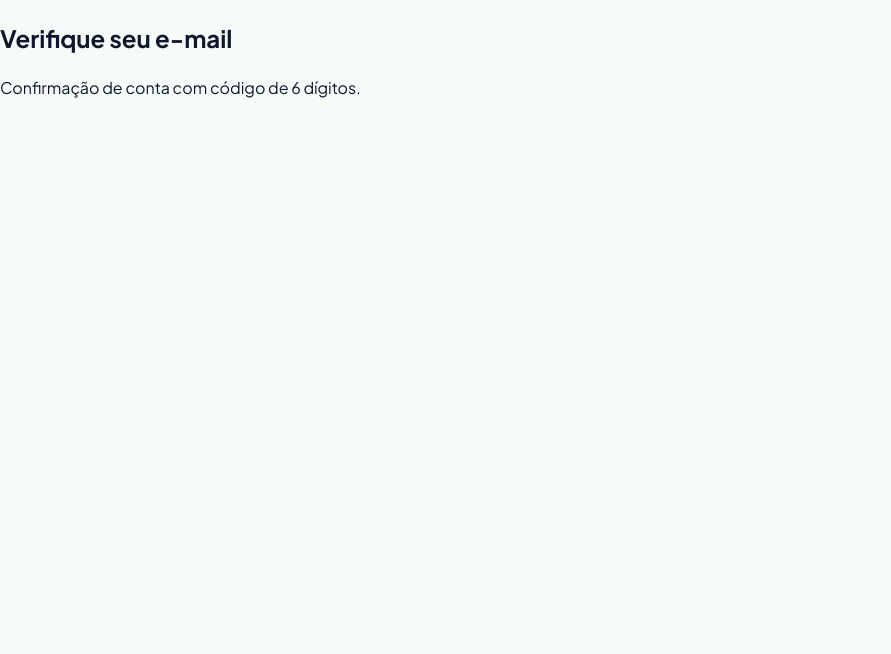
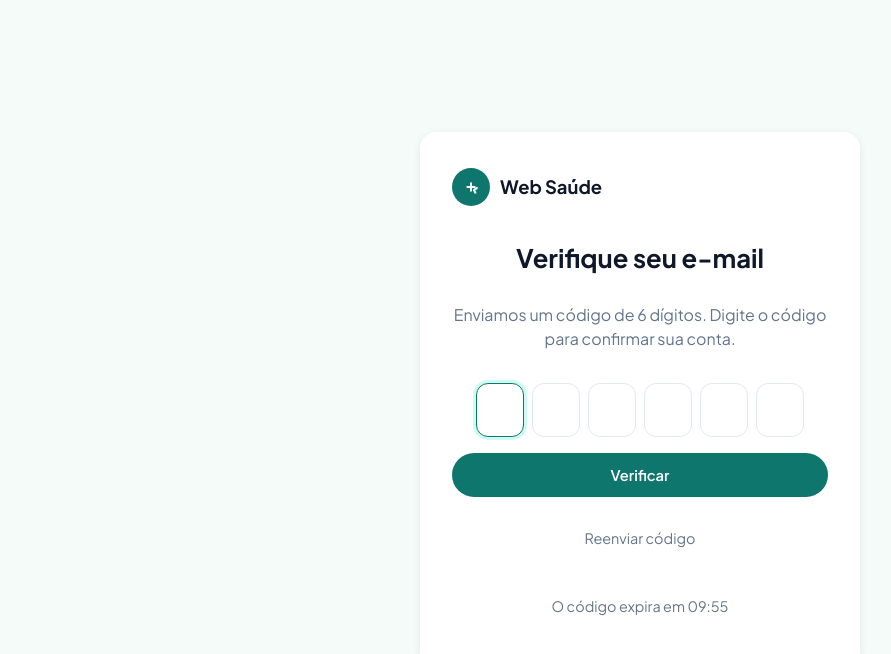
Before and after one commit to WebSaudeApp/web-saude-interface, a Next.js app: page /verify-email in a window 1280 px wide. Shown: the top 654 px of the page, without its empty margins (0-891 px from the left). Built offline with nearby package versions, Linux system fonts and the light colour scheme.

Commit message:
feat(#9): implementa confirmação de conta com código de 6 dígitos

```diff
--- a/src/pages/register.tsx
+++ b/src/pages/register.tsx
@@ -27,7 +27,7 @@ export default function RegistroPage() {
 
     setPasswordError(null);
     router.push(
-      `${publicRoutes.verifyEmail}?email=${encodeURIComponent(email)}`,
+      `${publicRoutes.verifyEmail}?email=${encodeURIComponent(email)}&tipo=${tipo}`,
     );
   }
 
--- a/src/pages/verify-email.tsx
+++ b/src/pages/verify-email.tsx
@@ -1,10 +1,163 @@
-import PagePlaceholder from "@/components/common/PagePlaceholder";
+import {
+  useEffect,
+  useRef,
+  useState,
+  type FormEvent,
+  type KeyboardEvent,
+} from "react";
+import type { GetServerSideProps } from "next";
+import Head from "next/head";
+import { useRouter } from "next/router";
+import BrandLink from "@/components/common/BrandLink";
+import { managerRoutes, patientRoutes } from "@/configs/Routes";
+
+const CODE_LENGTH = 6;
+const EXPIRATION_SECONDS = 10 * 60;
+const RESEND_MESSAGE_MS = 3000;
+
+function formatTime(totalSeconds: number) {
+  const minutes = Math.floor(totalSeconds / 60);
+  const seconds = totalSeconds % 60;
+  return `${String(minutes).padStart(2, "0")}:${String(seconds).padStart(2, "0")}`;
+}
 
 export default function VerificarEmailPage() {
+  const router = useRouter();
+  const email =
+    typeof router.query.email === "string" ? router.query.email : "";
+  const tipo =
+    typeof router.query.tipo === "string" ? router.query.tipo : "paciente";
+
+  const [digits, setDigits] = useState<string[]>(Array(CODE_LENGTH).fill(""));
+  const [error, setError] = useState<string | null>(null);
+  const [resendMessage, setResendMessage] = useState<string | null>(null);
+  const [secondsLeft, setSecondsLeft] = useState(EXPIRATION_SECONDS);
+  const inputsRef = useRef<Array<HTMLInputElement | null>>([]);
+
+  useEffect(() => {
+    inputsRef.current[0]?.focus();
+  }, []);
+
+  useEffect(() => {
+    const timer = setInterval(() => {
+      setSecondsLeft((current) => (current > 0 ? current - 1 : 0));
+    }, 1000);
+    return () => clearInterval(timer);
+  }, []);
+
+  useEffect(() => {
+    if (!resendMessage) {
+      return;
+    }
+    const timeout = setTimeout(() => setResendMessage(null), RESEND_MESSAGE_MS);
+    return () => clearTimeout(timeout);
+  }, [resendMessage]);
+
+  function handleDigitChange(index: number, value: string) {
+    const digit = value.replace(/\D/g, "").slice(-1);
+    setDigits((current) => {
+      const next = [...current];
+      next[index] = digit;
+      return next;
+    });
+    if (digit && index < CODE_LENGTH - 1) {
+      inputsRef.current[index + 1]?.focus();
+    }
+  }
+
+  function handleKeyDown(
+    index: number,
+    event: KeyboardEvent<HTMLInputElement>,
+  ) {
+    if (event.key === "Backspace" && !digits[index] && index > 0) {
+      inputsRef.current[index - 1]?.focus();
+    }
+  }
+
+  function handleSubmit(event: FormEvent<HTMLFormElement>) {
+    event.preventDefault();
+
+    if (secondsLeft === 0) {
+      setError("Código expirado. Solicite um novo código.");
+      return;
+    }
+
+    if (digits.some((digit) => !digit)) {
+      setError("Digite o código completo.");
+      return;
+    }
+
+    setError(null);
+    router.push(
+      tipo === "gestor" ? managerRoutes.units : patientRoutes.profile,
+    );
+  }
+
+  function handleResend() {
+    setSecondsLeft(EXPIRATION_SECONDS);
+    setDigits(Array(CODE_LENGTH).fill(""));
+    setError(null);
+    inputsRef.current[0]?.focus();
+    setResendMessage("Novo código enviado.");
+  }
+
   return (
-    <PagePlaceholder
-      title="Verifique seu e-mail"
-      description="Confirmação de conta com código de 6 dígitos."
-    />
+    <>
+      <Head>
+        <title>Web Saúde — Verificar e-mail</title>
+      </Head>
+      <div className="auth-page">
+        <form className="card auth-card auth-card-solo" onSubmit={handleSubmit}>
+          <BrandLink />
+          <h1>Verifique seu e-mail</h1>
+          <p className="sub">
+            {email
+              ? `Enviamos um código de 6 dígitos para ${email}.`
+              : "Enviamos um código de 6 dígitos. Digite o código para confirmar sua conta."}
+          </p>
+          <div className="otp">
+            {digits.map((digit, index) => (
+              <input
+                key={index}
+                ref={(el) => {
+                  inputsRef.current[index] = el;
+                }}
+                maxLength={1}
+                inputMode="numeric"
+                value={digit}
+                onChange={(event) =>
+                  handleDigitChange(index, event.target.value)
+                }
+                onKeyDown={(event) => handleKeyDown(index, event)}
+              />
+            ))}
+          </div>
+          {error ? <p className="field-error">{error}</p> : null}
+          <button className="btn btn-primary btn-lg" type="submit">
+            Verificar
+          </button>
+          <p className="center-note">
+            <button type="button" onClick={handleResend}>
+              Reenviar código
+            </button>
+          </p>
+          {resendMessage ? (
+            <p className="field-success">{resendMessage}</p>
+          ) : (
+            <p className="center-note">
+              {secondsLeft > 0
+                ? `O código expira em ${formatTime(secondsLeft)}`
+                : "O código expirou."}
+            </p>
+          )}
+        </form>
+      </div>
+    </>
   );
 }
+
+// Forces per-request rendering so router.query already has `email`/`tipo` on
+// the first paint instead of only after client hydration.
+export const getServerSideProps: GetServerSideProps = async () => {
+  return { props: {} };
+};
--- a/src/styles/globals.scss
+++ b/src/styles/globals.scss
@@ -782,6 +782,39 @@ button {
   gap: 12px;
 }
 
+.auth-card-solo {
+  max-width: 440px;
+  width: 100%;
+}
+
+.otp {
+  display: flex;
+  justify-content: center;
+  gap: 8px;
+}
+
+.otp input {
+  width: 48px;
+  height: 54px;
+  text-align: center;
+  font-size: 1.3rem;
+  font-weight: 700;
+  border: 1px solid var(--line);
+  border-radius: 12px;
+}
+
+.otp input:focus {
+  border-color: var(--teal);
+  box-shadow: 0 0 0 3px var(--teal-soft);
+  outline: none;
+}
+
+.field-success {
+  color: var(--ok);
+  font-size: 0.85rem;
+  text-align: center;
+}
+
 .illu {
   width: min(420px, 100%);
   height: 280px;
```
